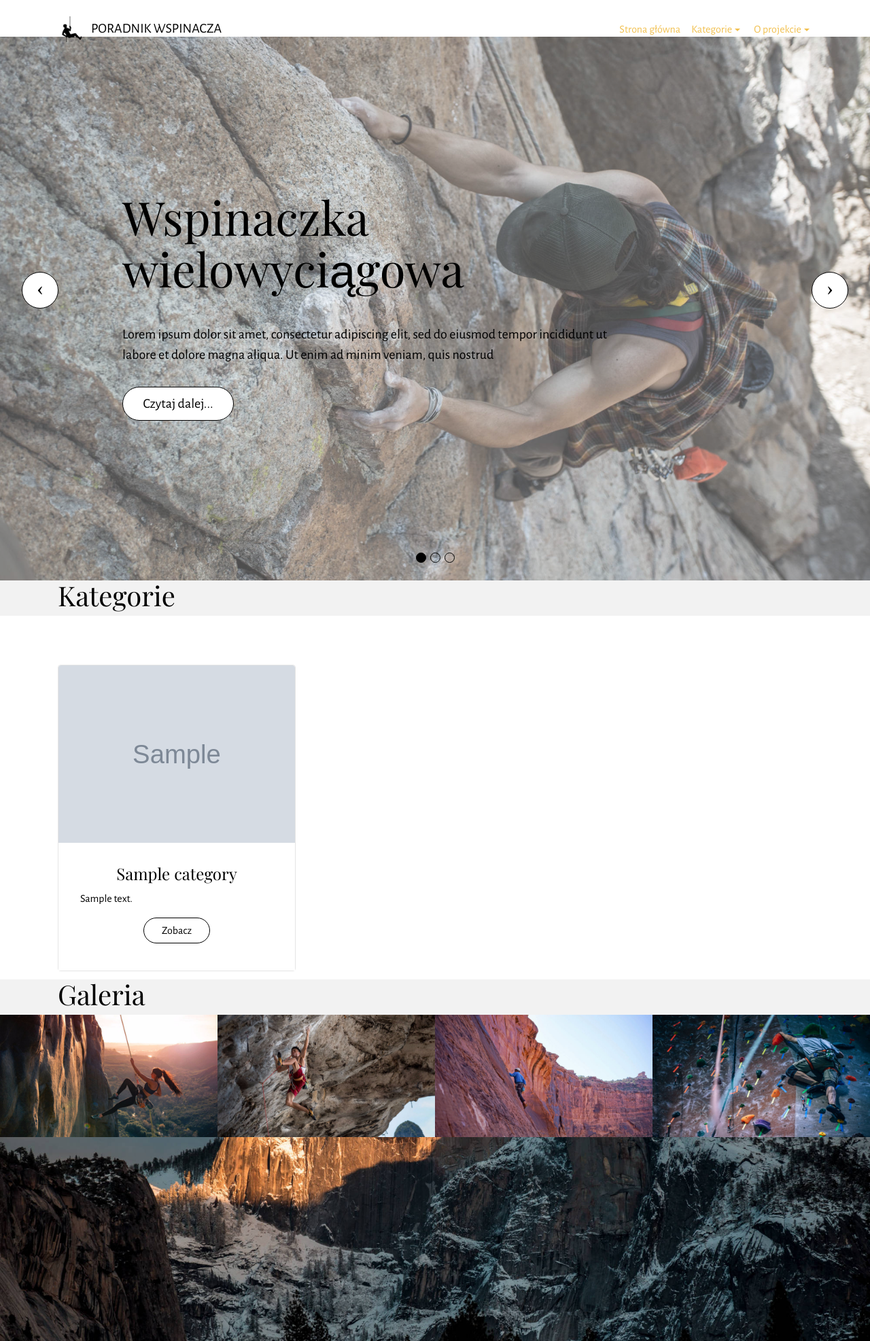
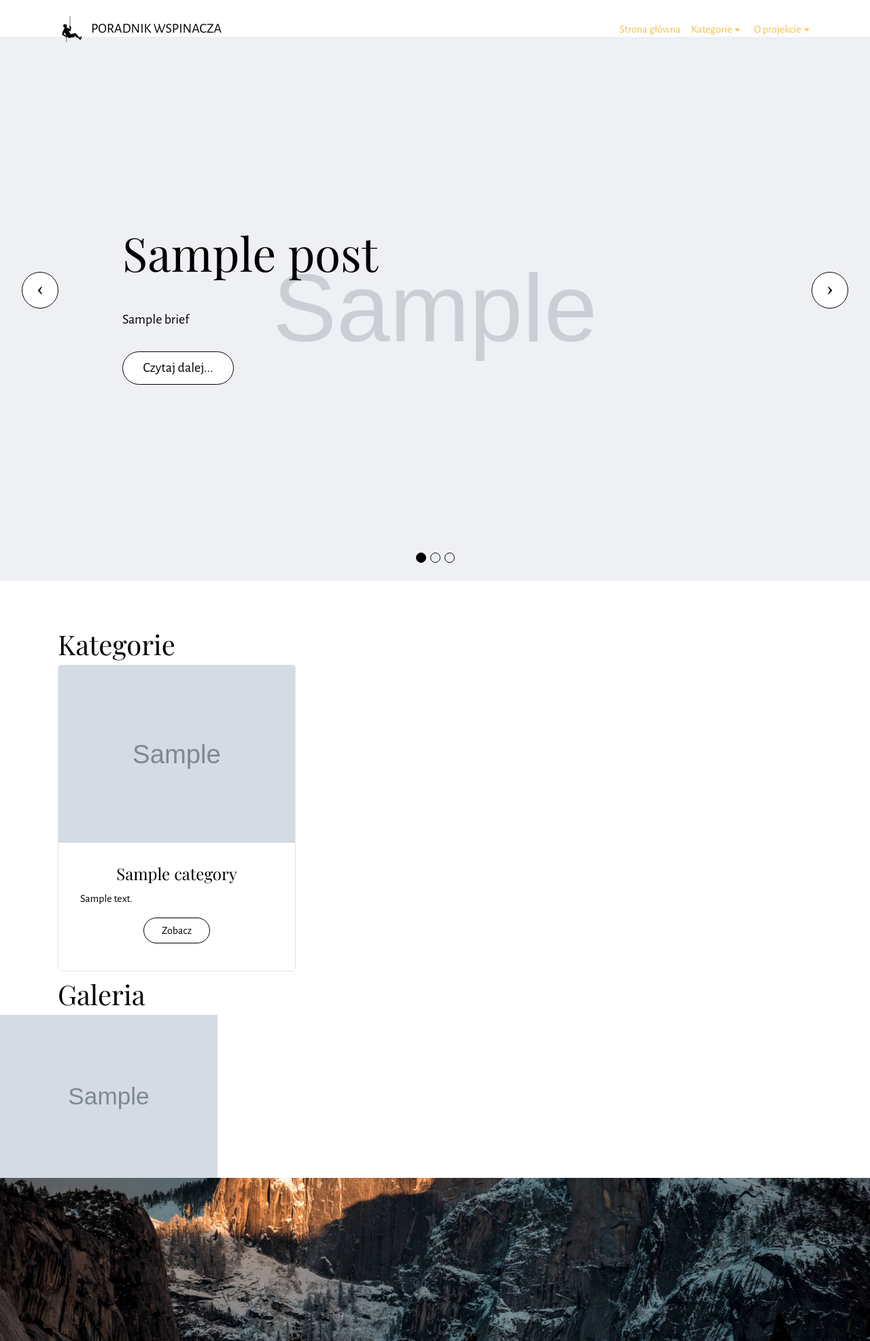
Before and after one commit to Zu95/microblog, a Django app: template ClimbingABC/templates/index.html in a window 1280 px wide. Shown: the top 1973 px of the page at 68% size. Run offline with Django 3.2, Linux system fonts and the light colour scheme; the template is opened without the code that fills it: most values are stand-ins (such as "Sample title", 1, 10 or a date in 2020); grey boxes marked "Sample" are stand-in pictures; some libraries are stand-ins or nearby versions.

Commit message:
basic functions work

```diff
--- /dev/null
+++ b/ClimbingABC/templates/categories.html
@@ -0,0 +1,25 @@
+<section class="mbr-section mbr-section-small" id="features1-m" data-rv-view="264" style="background-color: rgb(255, 255, 255); padding-top: 4.5rem; padding-bottom: 0rem;">
+    <div class="container">
+        <div class="row">
+            <div class="col-sm-8">
+                <h2 class="mbr-section-title h1">Kategorie</h2>
+            </div>
+        </div>
+    </div>
+    <div class="container">
+        <div class="row">
+            {% for category in categories %}
+                <div class="col-sm-6 col-md-4">
+                <div class="card cart-block">
+                    <div><img src="{{ category.picture.url }}" class="card-img-top"></div>
+                    <div class="card-block">
+                        <h4 class="card-title text-xs-center">{{ category.name }}</h4>
+                        <p class="card-text">{{ category.description }}</p>
+                        <div class="text-xs-center"><a href="category/{{ category.id }}" class="btn btn-secondary-outline">Zobacz</a></div>
+                    </div>
+                </div>
+            </div>
+            {% endfor %}
+        </div>
+    </div>
+</section>
--- a/ClimbingABC/templates/category.html
+++ b/ClimbingABC/templates/category.html
@@ -18,7 +18,7 @@
     {% block breadcrumbs %}
         <div class="container">
             <div class="col-sm-8 mbr-inner-padding mbr-table-cell-lg">
-                <p><a href="#">Home</a> &gt; {{ current_category.name }}</p>
+                <p><a href="{% url 'index' %}">Home</a> &gt; {{ current_category.name }}</p>
             </div>
         </div>
     {% endblock %}
@@ -27,11 +27,10 @@
             {% for post in posts %}
                 <div class="container">
                     <div class="row">
-
                         <div class="col-xs-12 col-lg-3 mbr-inner-padding text-xs-center mbr-table-cell-lg">
                             <h3 class="mbr-section-title display-4">{{ post.title }}</h3>
                             <div class="lead"><p>{{ post.brief }}</p></div>
-                            <div><a class="btn btn-lg btn-secondary-outline" href="/{{ post.id }}">Czytaj dalej</a></div>
+                            <div><a class="btn btn-lg btn-secondary-outline" href="{% url 'article' category_id=current_category.id post_id=post.id %}">Czytaj dalej</a></div>
                         </div>
                         <div class="col-xs-12 col-lg-9 mbr-table-cell-lg image-size" style="width: 32%;">
                             <div class="mbr-figure"><img src="{{ post.picture.url }}"></div>
--- a/ClimbingABC/templates/gallery.html
+++ b/ClimbingABC/templates/gallery.html
@@ -1,47 +1,28 @@
 {% block gallery %}
-<section class="mbr-section mbr-section-small" id="msg-box2-13" data-rv-view="382" style="background-color: rgb(242, 242, 242); padding-top: 0rem; padding-bottom: 0rem;">
+
+<section class="mbr-gallery mbr-section mbr-section-nopadding" id="gallery1-6" data-rv-view="270" style="padding-top: 0rem; padding-bottom: 0rem;">
+    <!-- Gallery -->
     <div class="container">
         <div class="row">
-
             <div>
-
                 <div class="col-sm-8">
                     <h2 class="mbr-section-title h1">Galeria</h2>
-
                 </div>
-
             </div>
         </div>
     </div>
-</section>
-
-<section class="mbr-gallery mbr-section mbr-section-nopadding" id="gallery1-6" data-rv-view="270" style="background-color: rgb(239, 239, 239); padding-top: 0rem; padding-bottom: 0rem;">
-    <!-- Gallery -->
     <div>
         <div class=" mbr-gallery-layout-default">
             <div>
                 <div>
+                    {% for item in gallery %}
                     <div class="mbr-gallery-item">
-                        <a data-toggle="modal" href="#lb-gallery1-6" data-slide-to="0">
-                            <img alt="" src="assets/images/jackson-hendry-440574-unsplash-1-2000x1229-800x450.jpg">
-                            <span class="icon fa fa-search-plus"></span>
-                        </a>
-                    </div><div class="mbr-gallery-item">
-                        <a data-toggle="modal" href="#lb-gallery1-6" data-slide-to="1">
-                            <img alt="" src="assets/images/chen-hu-609357-unsplash-1-2000x1335-800x450.jpg">
-                            <span class="icon fa fa-search-plus"></span>
-                        </a>
-                    </div><div class="mbr-gallery-item">
-                        <a data-toggle="modal" href="#lb-gallery1-6" data-slide-to="2">
-                            <img alt="" src="assets/images/cindy-chen-161380-unsplash-2000x1333-800x450.jpg">
-                            <span class="icon fa fa-search-plus"></span>
-                        </a>
-                    </div><div class="mbr-gallery-item">
-                        <a data-toggle="modal" href="#lb-gallery1-6" data-slide-to="3">
-                            <img alt="" src="assets/images/igor-ovsyannykov-264511-unsplash-2000x1333-800x450.jpg">
+                        <a data-toggle="modal" href="#lb-gallery1-6" data-slide-to="{{ forloop.counter }}">
+                            <img alt="" src="{{ item.picture.url }}">
                             <span class="icon fa fa-search-plus"></span>
                         </a>
                     </div>
+                    {% endfor %}
                 </div>
             </div>
             <div class="clearfix"></div>
@@ -54,19 +35,20 @@
             <div class="modal-content">
                 <div class="modal-body">
                     <ol class="carousel-indicators">
-                        <li data-app-prevent-settings="" data-target="#lb-gallery1-6" data-slide-to="0"></li><li data-app-prevent-settings="" data-target="#lb-gallery1-6" data-slide-to="1"></li><li data-app-prevent-settings="" data-target="#lb-gallery1-6" data-slide-to="2"></li><li data-app-prevent-settings="" data-target="#lb-gallery1-6" class=" active" data-slide-to="3"></li>
+                        {% for item in gallery %}
+                        <li data-app-prevent-settings="" data-target="#lb-gallery1-6" {% if forloop.last %}class=" active"{% endif %} data-slide-to="{{ forloop.counter }}"></li>
+                        {% endfor %}
+                        {% comment %}<li data-app-prevent-settings="" data-target="#lb-gallery1-6" class=" active" data-slide-to="3"></li>{% endcomment %}
                     </ol>
                     <div class="carousel-inner">
-                        <div class="carousel-item">
-                            <img alt="" src="assets/images/jackson-hendry-440574-unsplash-1-2000x1229.jpg">
-                        </div><div class="carousel-item">
-                            <img alt="" src="assets/images/chen-hu-609357-unsplash-1-2000x1335.jpg">
-                        </div><div class="carousel-item">
-                            <img alt="" src="assets/images/cindy-chen-161380-unsplash-2000x1333.jpg">
-                        </div><div class="carousel-item active">
-                            <img alt="" src="assets/images/igor-ovsyannykov-264511-unsplash-2000x1333.jpg">
+                        {% for item in gallery %}
+                        <div class="carousel-item{% if forloop.last %} active{% endif %}">
+                            <img alt="" src="{{ item.picture.url }}">
                         </div>
+                        {% endfor %}
                     </div>
+
+
                     <a class="left carousel-control" role="button" data-slide="prev" href="#lb-gallery1-6">
                         <span class="icon-prev" aria-hidden="true"></span>
                         <span class="sr-only">Previous</span>
@@ -75,8 +57,7 @@
                         <span class="icon-next" aria-hidden="true"></span>
                         <span class="sr-only">Next</span>
                     </a>
-
-                    <a class="close" href="#" role="button" data-dismiss="modal">
+                    <a class="close" href="#" role="button" data-dismiss="modal" style="background-color: white;">
                         <span aria-hidden="true">×</span>
                         <span class="sr-only">Close</span>
                     </a>
--- a/ClimbingABC/templates/index.html
+++ b/ClimbingABC/templates/index.html
@@ -1,6 +1,5 @@
 {% extends 'main.html' %}
 {% load static %}
-
 {% block home %}
     <title>Poradnik wspinacza</title>
 {% endblock %}
@@ -9,60 +8,19 @@
 {% endblock %}
 {% block content %}
     {% block slider %}
-    {% include 'slider.html' %}
+        {% include 'slider.html' with newest_posts=newest_posts %}
     {% endblock %}
 
-
-{% block categories %}
-<section class="mbr-section mbr-section-small" id="msg-box2-13" data-rv-view="382" style="background-color: rgb(242, 242, 242); padding-top: 0rem; padding-bottom: 0rem;">
-
-    <div class="container">
-        <div class="row">
-
-            <div>
-
-                <div class="col-sm-8">
-                    <h2 class="mbr-section-title h1">Kategorie</h2>
-
-                </div>
-
-            </div>
-        </div>
-    </div>
-</section>
-
-<section class="mbr-section mbr-section-small" id="features1-m" data-rv-view="264" style="background-color: rgb(255, 255, 255); padding-top: 4.5rem; padding-bottom: 0rem;">
-
-    <div class="container">
-        <div class="row">
-
-            {% for category in categories %}
-                <div class="col-sm-6 col-md-4">
-                <div class="card cart-block">
-                    <div><img src="{{ category.picture.url }}" class="card-img-top"></div>
-                    <div class="card-block">
-                        <h4 class="card-title text-xs-center">{{ category.name }}</h4>
-                        <p class="card-text">{{ category.description }}</p>
-                        <div class="text-xs-center"><a href="category/{{ category.id }}" class="btn btn-secondary-outline">Zobacz</a></div>
-                    </div>
-                </div>
-            </div>
-            {% endfor %}
-        </div>
-    </div>
-</section>
+    {% block categories %}
+        {% include 'categories.html' with categories=categories %}
     {% endblock %}
 
-{% block gallery %}
-    {% include 'gallery.html' %}
+    {% block gallery %}
+        {% include 'gallery.html' with gallery=gallery %}
+    {% endblock %}
+
+    {% block licencjat %}
+        {% include 'licencjat.html' %}
+    {% endblock %}
+
 {% endblock %}
-
-
-<section class="mbr-section mbr-parallax-background col-undefined" id="content5-8" data-rv-view="291" style="background-image: url(http://wierzba.wzks.uj.edu.pl/~15_krzysztofik/Licencjat%20demo/assets/images/austin-schmid-134030-unsplash-2000x1333.jpg); padding-top: 9rem; padding-bottom: 9rem;">
-    <div class="mbr-overlay" style="opacity: 0.7; background-color: rgb(255, 255, 255);"></div>
-    <div class="container">
-        <h3 class="mbr-section-title display-2">Praca licencjacka</h3>
-        <div class="lead">Portal jest integralną częścią pracy licencjackiej...</div>
-    </div>
-</section>
-{% endblock %}
--- /dev/null
+++ b/ClimbingABC/templates/licencjat.html
@@ -0,0 +1,7 @@
+<section class="mbr-section mbr-parallax-background col-undefined" id="content5-8" data-rv-view="291" style="background-image: url(http://wierzba.wzks.uj.edu.pl/~15_krzysztofik/Licencjat%20demo/assets/images/austin-schmid-134030-unsplash-2000x1333.jpg); padding-top: 9rem; padding-bottom: 9rem;">
+    <div class="mbr-overlay" style="opacity: 0.7; background-color: rgb(255, 255, 255);"></div>
+    <div class="container">
+        <h3 class="mbr-section-title display-2">Praca licencjacka</h3>
+        <div class="lead">Portal jest integralną częścią pracy licencjackiej...</div>
+    </div>
+</section>
--- a/ClimbingABC/templates/navigation.html
+++ b/ClimbingABC/templates/navigation.html
@@ -6,8 +6,8 @@
         <div class="container">
 
             <div class="navbar-brand">
-                <a href="index.html" class="navbar-logo"><img src="http://wierzba.wzks.uj.edu.pl/~15_krzysztofik/Licencjat%20demo/assets/images/rappelling-153613-64x128.png" alt=""></a>
-                <a class="text-black" href="#">PORADNIK WSPINACZA</a>
+                <a href="{% url 'index' %}" class="navbar-logo"><img src="http://wierzba.wzks.uj.edu.pl/~15_krzysztofik/Licencjat%20demo/assets/images/rappelling-153613-64x128.png" alt=""></a>
+                <a class="text-black" href="{% url 'index' %}">PORADNIK WSPINACZA</a>
             </div>
 
             <button class="navbar-toggler pull-xs-right hidden-md-up" type="button" data-toggle="collapse" data-target="#exCollapsingNavbar">
@@ -16,12 +16,12 @@
 
             <ul class="nav-dropdown collapse pull-xs-right navbar-toggleable-sm nav navbar-nav" id="exCollapsingNavbar">
 
-            <li class="nav-item"><a class="nav-link link" href="#">Strona główna</a></li>
+            <li class="nav-item"><a class="nav-link link" href="{% url 'index' %}">Strona główna</a></li>
 
             <li class="nav-item dropdown"><a class="nav-link link dropdown-toggle" data-toggle="dropdown-submenu" href="#" aria-expanded="false">Kategorie</a>
                     <div class="dropdown-menu">
                         {% for category in categories %}
-                            <a class="dropdown-item" href="#">{{ category.name }}</a>
+                            <a class="dropdown-item" href="{% url 'category' category_id=category.id %}">{{ category.name }}</a>
                         {% endfor %}
                     </div>
             </li>
--- a/ClimbingABC/templates/slider.html
+++ b/ClimbingABC/templates/slider.html
@@ -7,51 +7,24 @@
                     <li data-app-prevent-settings="" data-target="#slider-1" data-slide-to="0" class="active"></li><li data-app-prevent-settings="" data-target="#slider-1" data-slide-to="1"></li><li data-app-prevent-settings="" data-target="#slider-1" class="" data-slide-to="2"></li>
                 </ol>
                 <div class="carousel-inner" role="listbox">
-                    <div class="mbr-section carousel-item dark center mbr-section-full active" style="background-image: url(assets/images/tommy-lisbin-284351-unsplash-2000x1333.jpg);">
+                    {% for post in newest_posts %}
+                        <div class="mbr-section carousel-item dark center mbr-section-full {% if forloop.first %}active{% endif %}" style="background-image: url({{ post.picture.url }});">
                             <div class="mbr-table-cell">
-                         <div class="mbr-overlay" style="opacity: 0.3;"></div>
+                             <div class="mbr-overlay" style="opacity: 0.6;"></div>
                                 <div class=" container">
-
                                     <div class="row">
                                         <div class="col-md-8 col-md-offset-1">
-                                        <h2 class="mbr-section-title display-1">Wspinaczka wielowyciągowa</h2>
-                                        <p class="lead">Lorem ipsum dolor sit amet, consectetur adipiscing elit, sed do eiusmod tempor incididunt ut labore et dolore magna aliqua. Ut enim ad minim veniam, quis nostrud </p>
+                                            <h2 class="mbr-section-title display-1">{{ post.title }}</h2>
+                                            <p class="lead">{{ post.brief }}</p>
 
                                             <div> <a class="btn btn-lg btn-secondary-outline" href="page3.html">Czytaj dalej...</a></div>
                                         </div>
                                     </div>
                                 </div>
                             </div>
-                    </div><div class="mbr-section carousel-item dark center mbr-section-full" style="background-image: url(assets/images/roya-ann-miller-325260-unsplash-2000x1333.jpg);">
-                        <div class="mbr-table-cell">
-                         <div class="mbr-overlay" style="opacity: 0.3;"></div>
-                            <div class=" container">
+                        </div>
+                    {% endfor %}
 
-                                <div class="row">
-                                    <div class="col-md-8 col-md-offset-1">
-                                        <h2 class="mbr-section-title display-1">Pierwszy raz na ściance wspinaczkowej</h2>
-                                        <p class="lead">Lorem ipsum dolor sit amet, consectetur adipiscing elit, sed do eiusmod tempor incididunt ut labore et dolore magna aliqua. Ut enim ad minim veniam, quis nostrud </p>
-
-                                        <div> <a class="btn btn-lg btn-secondary-outline" href="page3.html">Czytaj dalej...</a></div>
-                                    </div>
-                                </div>
-                            </div>
-                        </div>
-                    </div><div class="mbr-section carousel-item dark center mbr-section-full" style="background-image: url(assets/images/robert-baker-522731-unsplash-2000x1325.jpg);">
-                        <div class="mbr-table-cell">
-                         <div class="mbr-overlay" style="opacity: 0.3;"></div>
-                            <div class=" container">
-
-                                <div class="row">
-                                    <div class="col-md-8 col-md-offset-1">
-                                        <h2 class="mbr-section-title display-1">Wspinanie zimowe</h2>
-                                        <p class="lead">Lorem ipsum dolor sit amet, consectetur adipiscing elit, sed do eiusmod tempor incididunt ut labore et dolore magna aliqua. Ut enim ad minim veniam, quis nostrud </p>
-
-                                        <div> <a class="btn btn-lg btn-secondary-outline" href="page3.html">Czytaj dalej...</a></div>
-                                    </div>
-                                </div>
-                            </div>
-                        </div>
                 </div>
             </div>
 
--- a/ClimbingABC/urls.py
+++ b/ClimbingABC/urls.py
@@ -4,7 +4,6 @@ from . import views
 urlpatterns = [
     path('/', views.index, name='index'),
     path('', views.index, name='index'),
-    path('category/', views.index, name='index'),
     path('category/<int:category_id>', views.category, name='category'),
-    path('category/<int:category_id>/post/<int:post_id>', views.category, name='category'),
+    path('category/<int:category_id>/article/<int:post_id>', views.article, name='article'),
 ]
```
Also changed, not shown: ClimbingABC/templates/article.html (added, +63 -0 lines), ClimbingABC/views.py (+17 -2 lines). Lines whose indentation alone changed are shown as unchanged.
